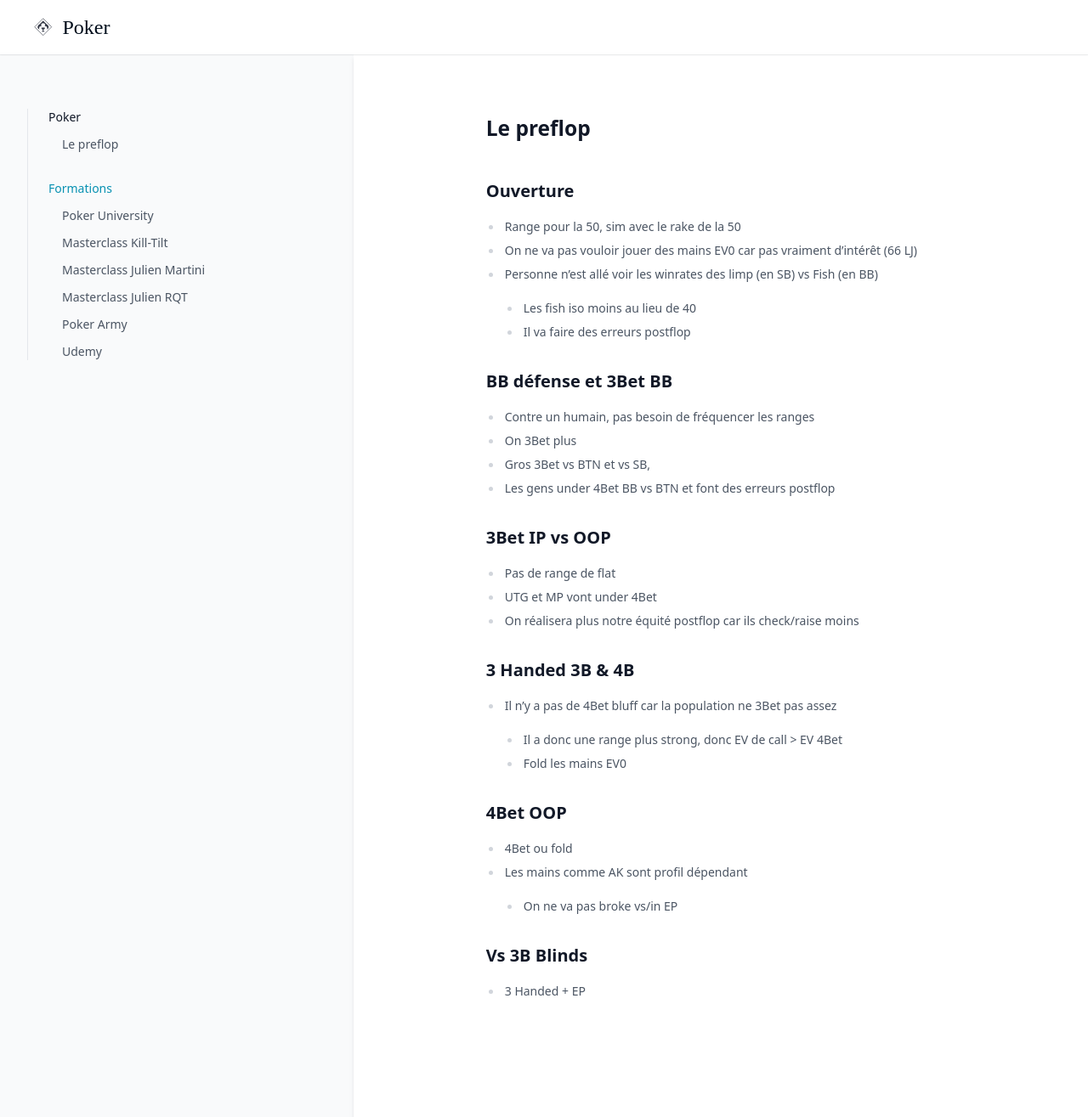
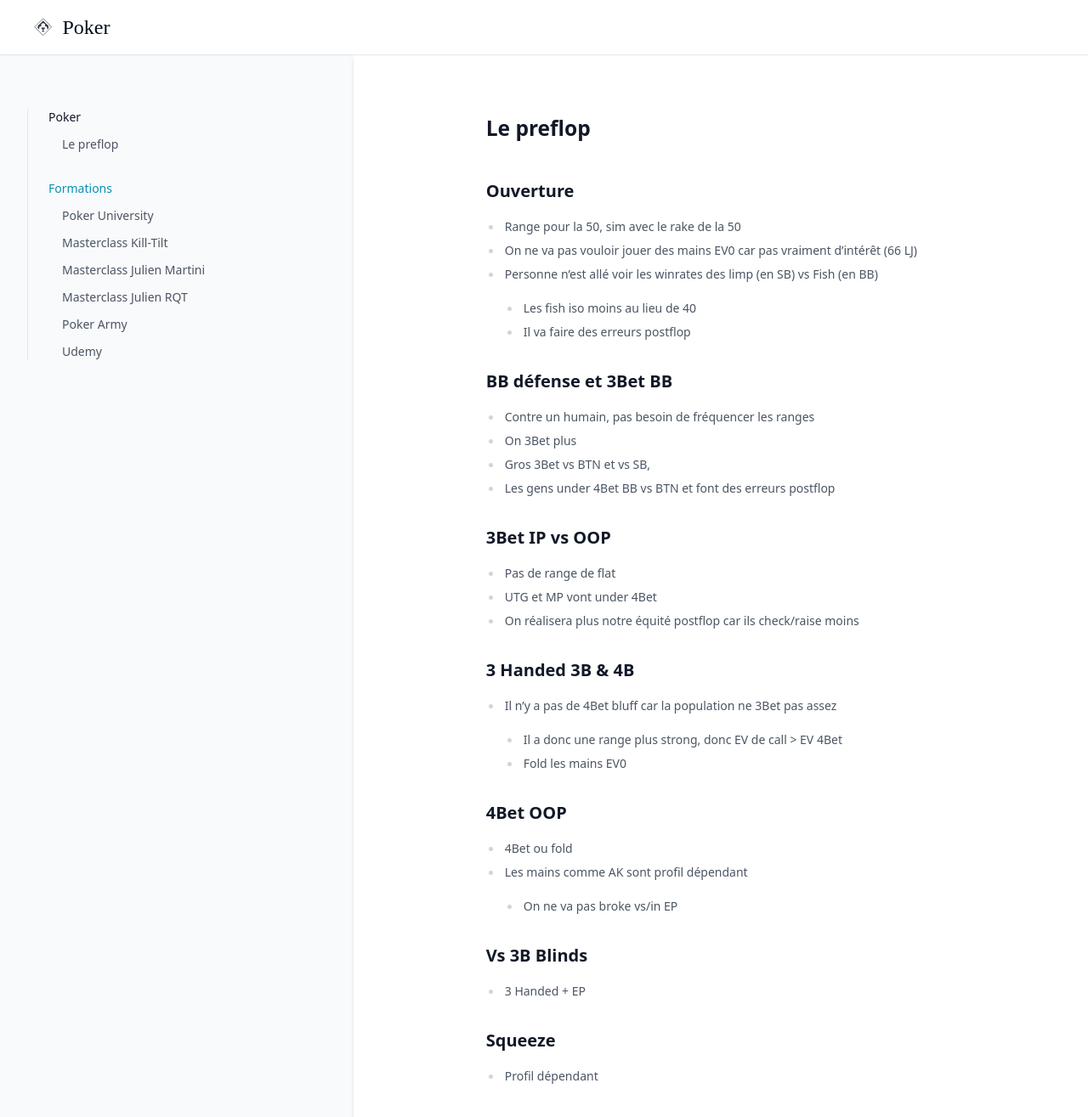
Before and after one commit to greglejeune/ebook, a Jekyll site: the page built from _poker/preflop.md, in a window 1280 px wide and 1359 px high. Shown: the top 1315 px of the window at 85% size. Built offline with Jekyll 4.4.1, drawn with Linux system fonts in a browser that asks for light colours.

Commit message:
Update preflop.md

```diff
--- a/_poker/preflop.md
+++ b/_poker/preflop.md
@@ -43,3 +43,7 @@ source: https://www.youtube.com/watch?v=kW6Ldu5o6IQ
 ## Vs 3B Blinds
 
 - 3 Handed + EP
+
+## Squeeze
+
+- Profil dépendant
```
